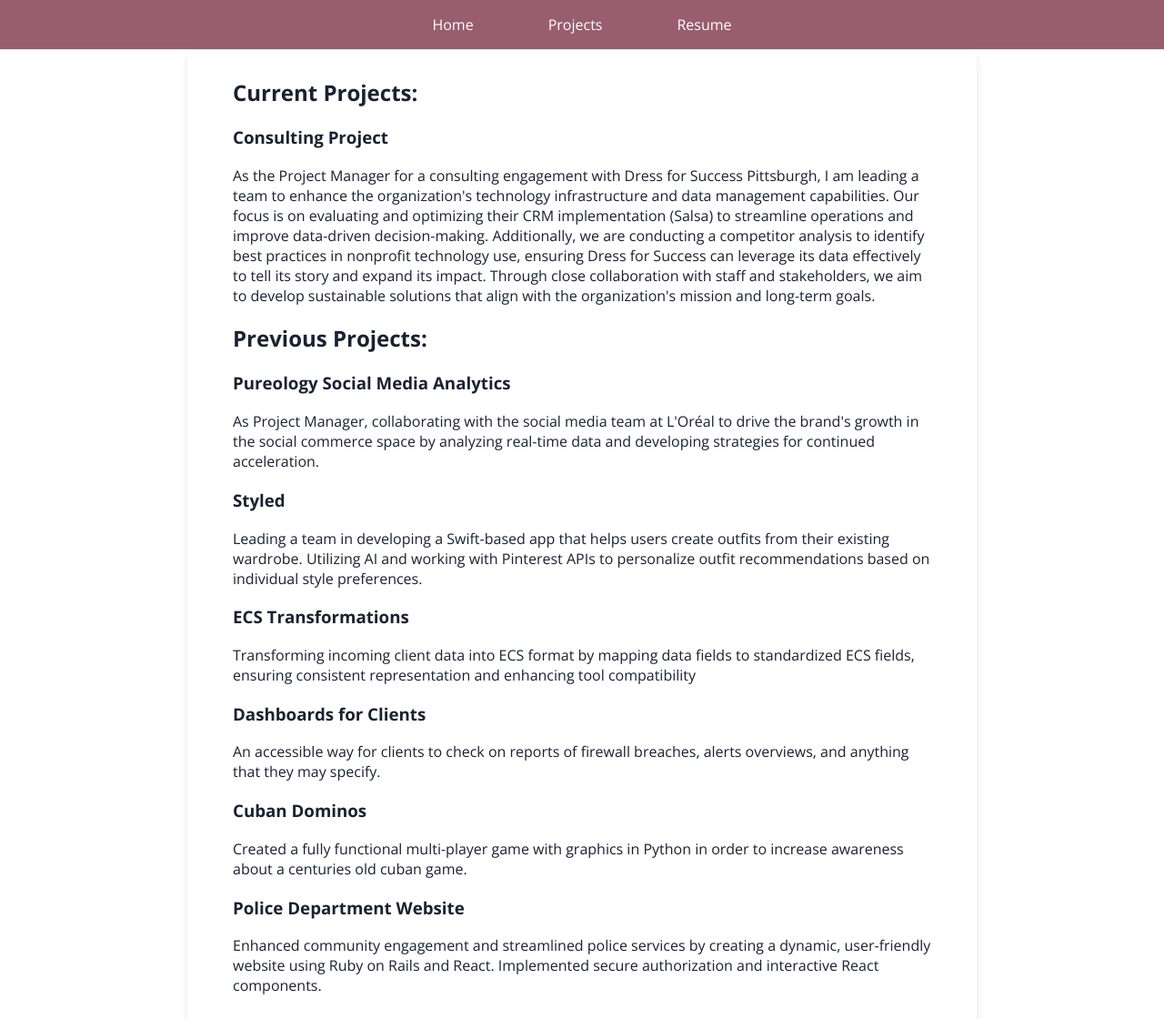
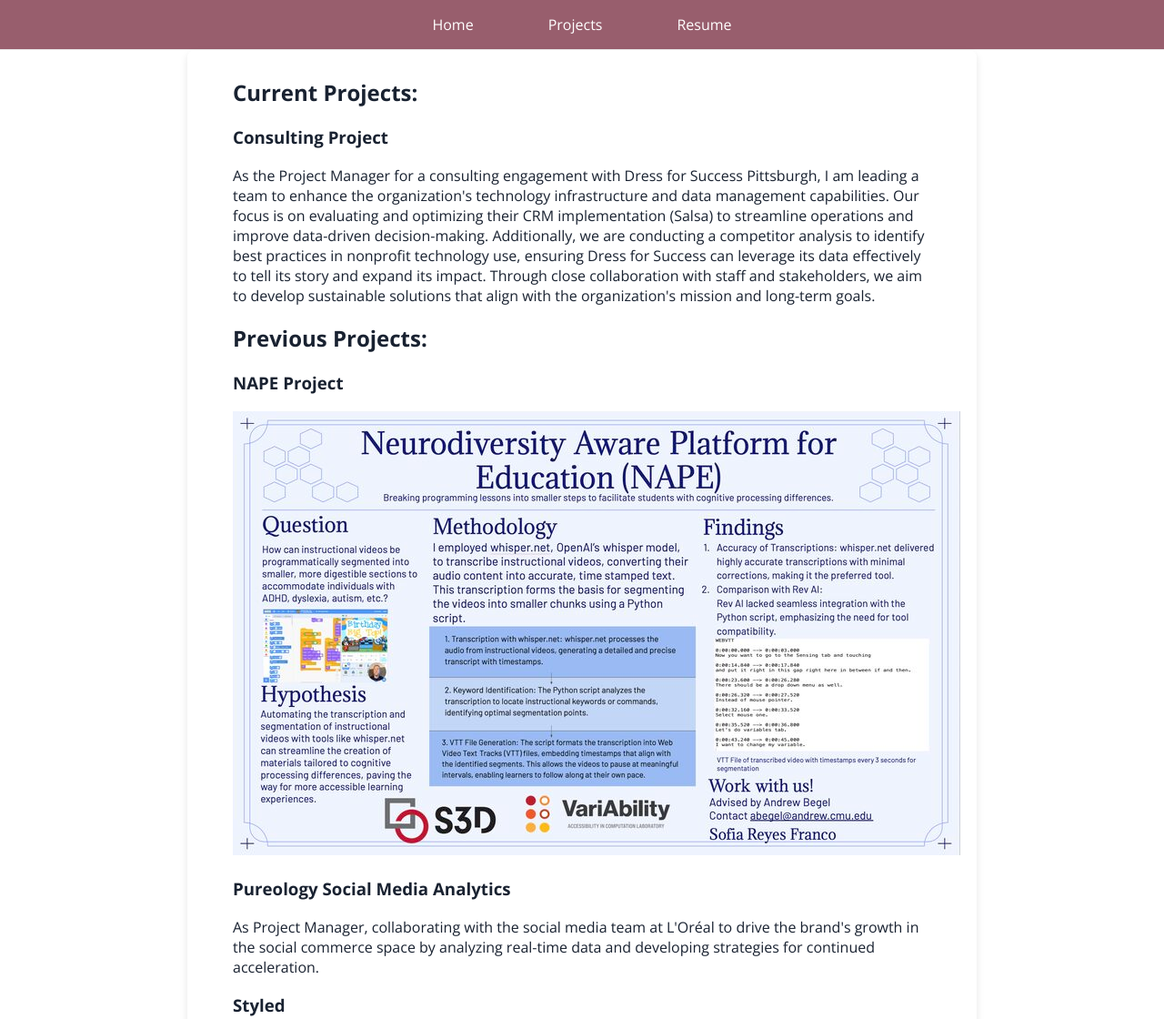
Before and after one commit to therealdavidscott/personal, a plain HTML site: page projects.html in a window 1280 px wide. Shown: the top 1120 px of the page at 91% size. Drawn offline with nearby package versions, Linux system fonts and the light colour scheme.

Commit message:
added proj

```diff
--- a/projects.html
+++ b/projects.html
@@ -31,6 +31,8 @@
             we aim to develop sustainable solutions that align with the organization's mission
             and long-term goals.</p>
         <h2>Previous Projects:</h2>
+        <h3>NAPE Project</h3>
+        <p> <img src="images/NAPE.png" alt="NAPE Poster" class="NAPE"></p>
         <h3>Pureology Social Media Analytics</h3>
         <p>As Project Manager, collaborating with the social media team at L'Oréal
             to drive the brand's growth in the social commerce space by analyzing
```
Also changed, not shown: images/NAPE.png (added).
